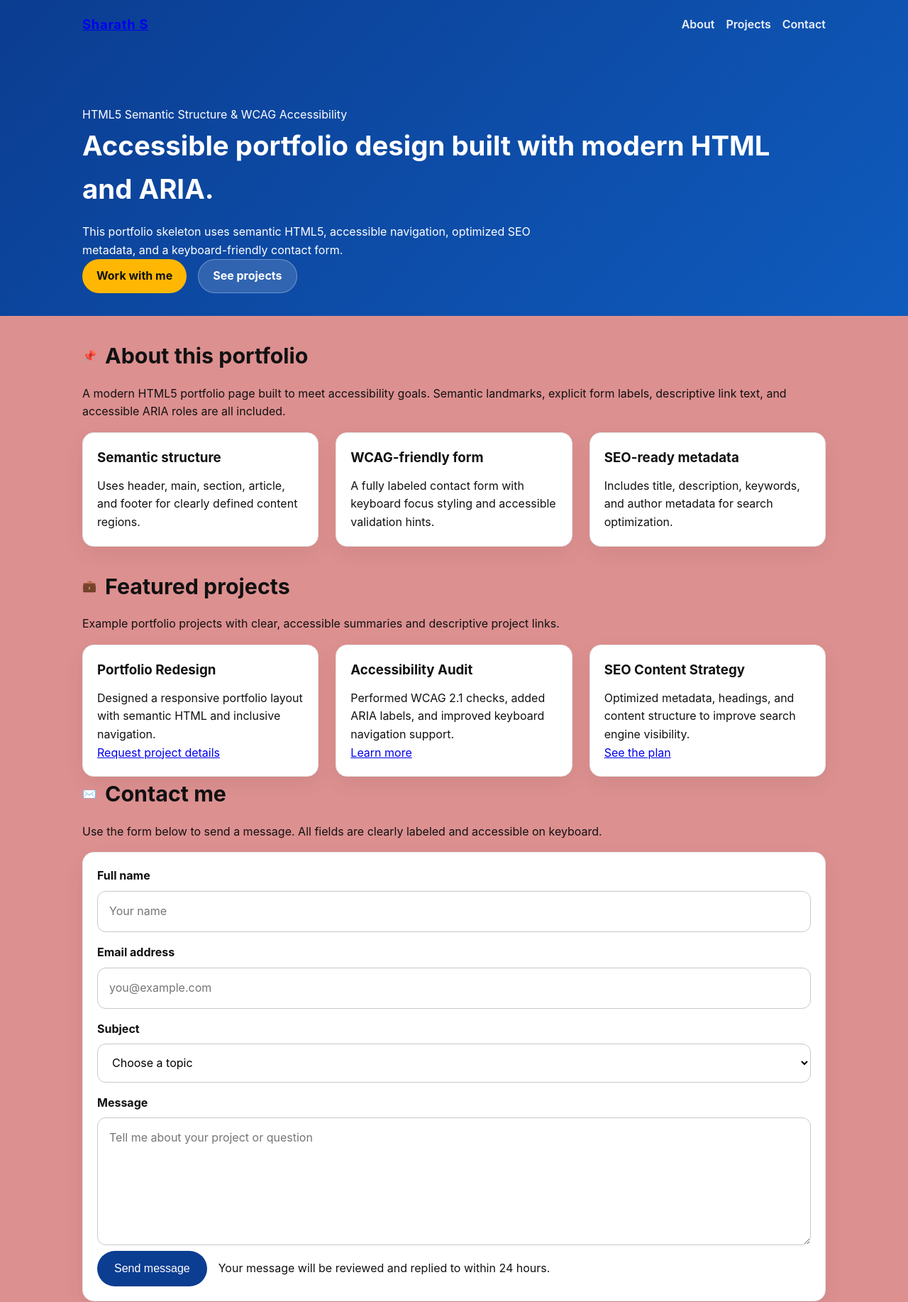
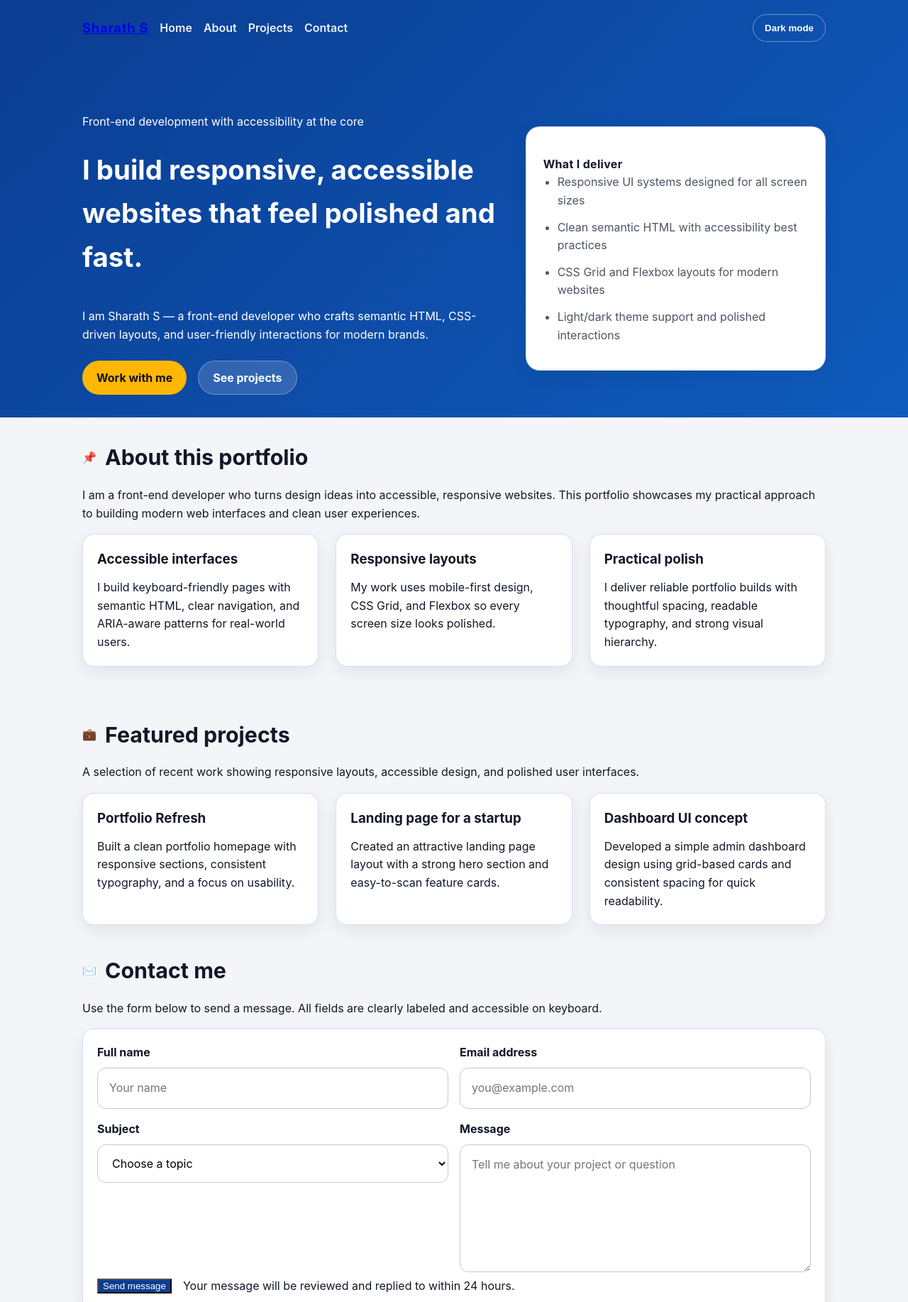
Before and after one commit to sharathsharu18/newrepo, a plain HTML site: page index.html in a window 1280 px wide. Shown: the top 1834 px of the page at 71% size. Drawn offline with Linux system fonts and the light colour scheme.

Commit message:
Update portfolio with personal details, responsive multi-page layout, and theme toggle

```diff
--- a/index.html
+++ b/index.html
@@ -3,20 +3,20 @@
   <head>
     <meta charset="UTF-8" />
     <meta name="viewport" content="width=device-width, initial-scale=1.0" />
-    <title>Accessible Portfolio | Sharath S</title>
+    <title>Sharath S | Front-End Portfolio</title>
     <meta
       name="description"
-      content="A semantic, accessible portfolio website demonstrating HTML5 structure, WCAG best practices, and an SEO-friendly layout."
+      content="Sharath S is a front-end developer creating accessible, responsive websites with semantic HTML and modern CSS."
     />
     <meta
       name="keywords"
-      content="portfolio, accessible website, HTML5, semantic HTML, web accessibility"
+      content="Sharath S, front-end developer, portfolio, responsive web design, accessibility"
     />
     <meta name="author" content="Sharath S" />
     <link rel="icon" href="favicon.ico" />
     <link rel="stylesheet" href="style.css" />
   </head>
-  <body>
+  <body data-theme="light">
     <a class="skip-link" href="#main-content">Skip to main content</a>
 
     <header role="banner">
@@ -24,28 +24,47 @@
         <a class="brand" href="index.html">Sharath S</a>
         <nav aria-label="Primary navigation">
           <ul>
-            <li><a href="#about">About</a></li>
-            <li><a href="#projects">Projects</a></li>
-            <li><a href="#contact">Contact</a></li>
+            <li><a href="index.html">Home</a></li>
+            <li><a href="about.html">About</a></li>
+            <li><a href="projects.html">Projects</a></li>
+            <li><a href="contact.html">Contact</a></li>
           </ul>
         </nav>
+        <button
+          class="theme-toggle"
+          id="theme-toggle"
+          type="button"
+          aria-pressed="false"
+        >
+          Dark mode
+        </button>
       </div>
 
-      <section class="hero" aria-labelledby="hero-heading">
-        <div>
-          <p>HTML5 Semantic Structure &amp; WCAG Accessibility</p>
+      <section class="hero hero-grid" aria-labelledby="hero-heading">
+        <div class="hero-content">
+          <p>Front-end development with accessibility at the core</p>
           <h1 id="hero-heading">
-            Accessible portfolio design built with modern HTML and ARIA.
+            I build responsive, accessible websites that feel polished and fast.
           </h1>
           <p>
-            This portfolio skeleton uses semantic HTML5, accessible navigation,
-            optimized SEO metadata, and a keyboard-friendly contact form.
+            I am Sharath S — a front-end developer who crafts semantic HTML,
+            CSS-driven layouts, and user-friendly interactions for modern
+            brands.
           </p>
           <div class="hero-actions">
-            <a class="button" href="#contact">Work with me</a>
-            <a class="button-secondary" href="#projects">See projects</a>
+            <a class="button" href="contact.html#contact">Work with me</a>
+            <a class="button-secondary" href="projects.html">See projects</a>
           </div>
         </div>
+        <aside class="hero-panel" aria-label="Portfolio highlights">
+          <p>What I deliver</p>
+          <ul>
+            <li>Responsive UI systems designed for all screen sizes</li>
+            <li>Clean semantic HTML with accessibility best practices</li>
+            <li>CSS Grid and Flexbox layouts for modern websites</li>
+            <li>Light/dark theme support and polished interactions</li>
+          </ul>
+        </aside>
       </section>
     </header>
 
@@ -56,30 +75,30 @@
           <h2 id="about-heading">About this portfolio</h2>
         </div>
         <p>
-          A modern HTML5 portfolio page built to meet accessibility goals.
-          Semantic landmarks, explicit form labels, descriptive link text, and
-          accessible ARIA roles are all included.
+          I am a front-end developer who turns design ideas into accessible,
+          responsive websites. This portfolio showcases my practical approach to
+          building modern web interfaces and clean user experiences.
         </p>
         <div class="grid feature-list" role="list">
           <article class="card" role="listitem">
-            <h3>Semantic structure</h3>
+            <h3>Accessible interfaces</h3>
             <p>
-              Uses header, main, section, article, and footer for clearly
-              defined content regions.
+              I build keyboard-friendly pages with semantic HTML, clear
+              navigation, and ARIA-aware patterns for real-world users.
             </p>
           </article>
           <article class="card" role="listitem">
-            <h3>WCAG-friendly form</h3>
+            <h3>Responsive layouts</h3>
             <p>
-              A fully labeled contact form with keyboard focus styling and
-              accessible validation hints.
+              My work uses mobile-first design, CSS Grid, and Flexbox so every
+              screen size looks polished.
             </p>
           </article>
           <article class="card" role="listitem">
-            <h3>SEO-ready metadata</h3>
+            <h3>Practical polish</h3>
             <p>
-              Includes title, description, keywords, and author metadata for
-              search optimization.
+              I deliver reliable portfolio builds with thoughtful spacing,
+              readable typography, and strong visual hierarchy.
             </p>
           </article>
         </div>
@@ -95,33 +114,30 @@
           <h2 id="projects-heading">Featured projects</h2>
         </div>
         <p>
-          Example portfolio projects with clear, accessible summaries and
-          descriptive project links.
+          A selection of recent work showing responsive layouts, accessible
+          design, and polished user interfaces.
         </p>
         <div class="grid project-list">
           <article class="card">
-            <h3>Portfolio Redesign</h3>
+            <h3>Portfolio Refresh</h3>
             <p>
-              Designed a responsive portfolio layout with semantic HTML and
-              inclusive navigation.
+              Built a clean portfolio homepage with responsive sections,
+              consistent typography, and a focus on usability.
             </p>
-            <p><a href="#contact">Request project details</a></p>
           </article>
           <article class="card">
-            <h3>Accessibility Audit</h3>
+            <h3>Landing page for a startup</h3>
             <p>
-              Performed WCAG 2.1 checks, added ARIA labels, and improved
-              keyboard navigation support.
+              Created an attractive landing page layout with a strong hero
+              section and easy-to-scan feature cards.
             </p>
-            <p><a href="#contact">Learn more</a></p>
           </article>
           <article class="card">
-            <h3>SEO Content Strategy</h3>
+            <h3>Dashboard UI concept</h3>
             <p>
-              Optimized metadata, headings, and content structure to improve
-              search engine visibility.
+              Developed a simple admin dashboard design using grid-based cards
+              and consistent spacing for quick readability.
             </p>
-            <p><a href="#contact">See the plan</a></p>
           </article>
         </div>
       </section>
@@ -192,14 +208,14 @@
     <footer>
       <div class="footer-inner">
         <p>
-          &copy; 2026 Chethan Surya. Built with semantic HTML and accessibility
-          best practices.
+          &copy; 2026 Sharath S. Built with semantic HTML and accessibility best
+          practices.
         </p>
         <nav aria-label="Footer navigation">
           <ul>
-            <li><a href="#about">About</a></li>
-            <li><a href="#projects">Projects</a></li>
-            <li><a href="#contact">Contact</a></li>
+            <li><a href="about.html">About</a></li>
+            <li><a href="projects.html">Projects</a></li>
+            <li><a href="contact.html">Contact</a></li>
           </ul>
         </nav>
       </div>
--- a/script.js
+++ b/script.js
@@ -1,5 +1,26 @@
 document.addEventListener("DOMContentLoaded", function () {
   var contactForm = document.querySelector("form[method='post']");
+  var themeToggle = document.getElementById("theme-toggle");
+  var root = document.documentElement;
+
+  function updateTheme(theme) {
+    root.dataset.theme = theme;
+    themeToggle.textContent = theme === "dark" ? "Light mode" : "Dark mode";
+    themeToggle.setAttribute("aria-pressed", theme === "dark");
+    localStorage.setItem("theme", theme);
+  }
+
+  if (themeToggle) {
+    var storedTheme = localStorage.getItem("theme");
+    var prefersDark = window.matchMedia("(prefers-color-scheme: dark)").matches;
+    var initialTheme = storedTheme || (prefersDark ? "dark" : "light");
+    updateTheme(initialTheme);
+
+    themeToggle.addEventListener("click", function () {
+      var nextTheme = root.dataset.theme === "dark" ? "light" : "dark";
+      updateTheme(nextTheme);
+    });
+  }
 
   if (contactForm) {
     contactForm.addEventListener("submit", function (event) {
--- a/style.css
+++ b/style.css
@@ -1,17 +1,84 @@
 :root {
+  --bg: #f4f5f8;
+  --surface: #ffffff;
+  --surface-strong: #f8f8fb;
+  --text: #111827;
+  --mute: #4b5563;
+  --primary: #0b3d91;
+  --primary-dark: #0f5bbd;
+  --accent: #ffb703;
+  --border: rgba(15, 91, 189, 0.18);
+  --shadow: 0 16px 48px rgba(15, 91, 189, 0.12);
+  --shadow-soft: 0 8px 24px rgba(17, 24, 39, 0.08);
   color-scheme: light;
   font-family: Inter, system-ui, -apple-system, BlinkMacSystemFont, "Segoe UI", sans-serif;
   line-height: 1.6;
-  background: #dd9090;
-  color: #111;
+  background: var(--bg);
+  color: var(--text);
+}
+
+[data-theme="dark"] {
+  --bg: #0e1224;
+  --surface: #151b36;
+  --surface-strong: #202a48;
+  --text: #f8fafc;
+  --mute: #cbd5e1;
+  --primary: #74b9ff;
+  --primary-dark: #4d79d4;
+  --accent: #ffd166;
+  --border: rgba(255, 255, 255, 0.12);
+  --shadow: 0 16px 48px rgba(0, 0, 0, 0.45);
+  --shadow-soft: 0 8px 24px rgba(0, 0, 0, 0.24);
+  background: var(--bg);
+  color: var(--text);
 }
 
 * {
   box-sizing: border-box;
 }
 
+html {
+  scroll-behavior: smooth;
+}
+
 body {
   margin: 0;
+  min-height: 100vh;
+  background: var(--bg);
+  color: var(--text);
+  transition: background 0.35s ease, color 0.35s ease;
+}
+
+section,
+header,
+footer,
+.card,
+.hero-panel {
+  transition: background 0.35s ease, color 0.35s ease, border-color 0.35s ease, box-shadow 0.35s ease;
+}
+
+section {
+  animation: fadeInUp 0.65s ease both;
+}
+
+@keyframes fadeInUp {
+  from {
+    opacity: 0;
+    transform: translateY(18px);
+  }
+  to {
+    opacity: 1;
+    transform: translateY(0);
+  }
+}
+
+@media (prefers-reduced-motion: reduce) {
+  *,
+  *::before,
+  *::after {
+    animation: none !important;
+    transition: none !important;
+  }
 }
 
 .skip-link {
@@ -38,7 +105,7 @@ body {
 }
 
 header {
-  background: linear-gradient(135deg, #0b3d91, #0f5bbd);
+  background: linear-gradient(135deg, var(--primary), var(--primary-dark));
   color: #fff;
 }
 
@@ -73,10 +140,31 @@ nav a {
   font-weight: 600;
 }
 
+nav a[aria-current="page"] {
+  text-decoration: underline;
+}
+
 nav a:focus-visible,
 nav a:hover {
-  outline: 3px solid #fff;
+  outline: 3px solid rgba(255, 255, 255, 0.95);
   outline-offset: 3px;
+}
+
+.theme-toggle {
+  background: transparent;
+  border: 1px solid rgba(255, 255, 255, 0.4);
+  color: #fff;
+  padding: 0.7rem 1rem;
+  border-radius: 999px;
+  cursor: pointer;
+  font-weight: 700;
+  transition: background 0.2s ease, transform 0.2s ease;
+}
+
+.theme-toggle:hover,
+.theme-toggle:focus-visible {
+  background: rgba(255, 255, 255, 0.15);
+  transform: translateY(-1px);
 }
 
 .hero {
@@ -85,6 +173,47 @@ nav a:hover {
   gap: 2rem;
   max-width: 1080px;
   margin: 0 auto;
+}
+
+.hero-grid {
+  display: grid;
+  gap: 2rem;
+  align-items: center;
+}
+
+.hero-content {
+  display: grid;
+  gap: 1.5rem;
+}
+
+.hero-panel {
+  background: var(--surface-strong);
+  border: 1px solid var(--border);
+  border-radius: 1.25rem;
+  padding: 1.5rem;
+  box-shadow: var(--shadow-soft);
+}
+
+.hero-panel p {
+  margin: 0 0 1rem;
+  font-weight: 700;
+  letter-spacing: 0.02em;
+}
+
+.hero-panel ul {
+  margin: 0;
+  padding-left: 1.25rem;
+  list-style: disc;
+  color: var(--mute);
+}
+
+.hero-panel li {
+  margin-bottom: 0.75rem;
+}
+
+.hero h1 {
+  font-size: clamp(2.25rem, 3vw, 4rem);
+  margin: 0;
 }
 
 .hero h1 {
@@ -116,7 +245,7 @@ nav a:hover {
 }
 
 .button {
-  background: #ffb703;
+  background: var(--accent);
   color: #111;
 }
 
@@ -127,6 +256,8 @@ nav a:hover {
 }
 
 main {
+  display: grid;
+  gap: 2.5rem;
   max-width: 1080px;
   margin: 0 auto;
   padding: 2rem 1rem 4rem;
@@ -158,9 +289,9 @@ main {
 .profile-card {
   padding: 1.25rem;
   border-radius: 1rem;
-  background: #fff;
-  box-shadow: 0 10px 30px rgba(0, 0, 0, 0.06);
-  border: 1px solid #e8e8e8;
+  background: var(--surface);
+  box-shadow: var(--shadow-soft);
+  border: 1px solid var(--border);
 }
 
 .card h3,
@@ -202,7 +333,7 @@ select {
 input:focus,
 textarea:focus,
 select:focus {
-  outline: 3px solid #0f5bbd;
+  outline: 3px solid rgba(11, 61, 145, 0.75);
   outline-offset: 2px;
 }
 
@@ -218,20 +349,27 @@ textarea {
   align-items: center;
 }
 
+.card,
+.profile-card,
+.hero-panel {
+  background: var(--surface);
+  color: var(--text);
+}
+
+.card {
+  border: 1px solid var(--border);
+}
+
 button[type="submit"] {
-  background: #0b3d91;
+  background: var(--primary);
   color: #fff;
-  border: none;
-  padding: 1rem 1.5rem;
-  border-radius: 999px;
-  font-size: 1rem;
-  cursor: pointer;
 }
 
 button[type="submit"]:focus-visible,
 button[type="submit"]:hover {
-  outline: 3px solid #ffc300;
+  outline: 3px solid rgba(255, 209, 61, 0.8);
 }
+
 
 footer {
   background: #111;
@@ -246,10 +384,27 @@ footer .footer-inner {
   flex-wrap: wrap;
   gap: 1rem;
   justify-content: space-between;
+  align-items: center;
 }
 
 footer a {
-  color: #ffb703;
+  color: var(--accent);
+}
+
+@media (min-width: 900px) {
+  .hero-grid {
+    grid-template-columns: minmax(0, 1.4fr) minmax(260px, 1fr);
+  }
+
+  .site-header {
+    display: grid;
+    grid-template-columns: auto 1fr auto;
+    align-items: center;
+  }
+
+  .contact-grid {
+    grid-template-columns: repeat(2, minmax(260px, 1fr));
+  }
 }
 
 @media (max-width: 700px) {
```
Also changed, not shown: about.html (added, +115 -0 lines), contact.html (added, +122 -0 lines), projects.html (added, +95 -0 lines).
